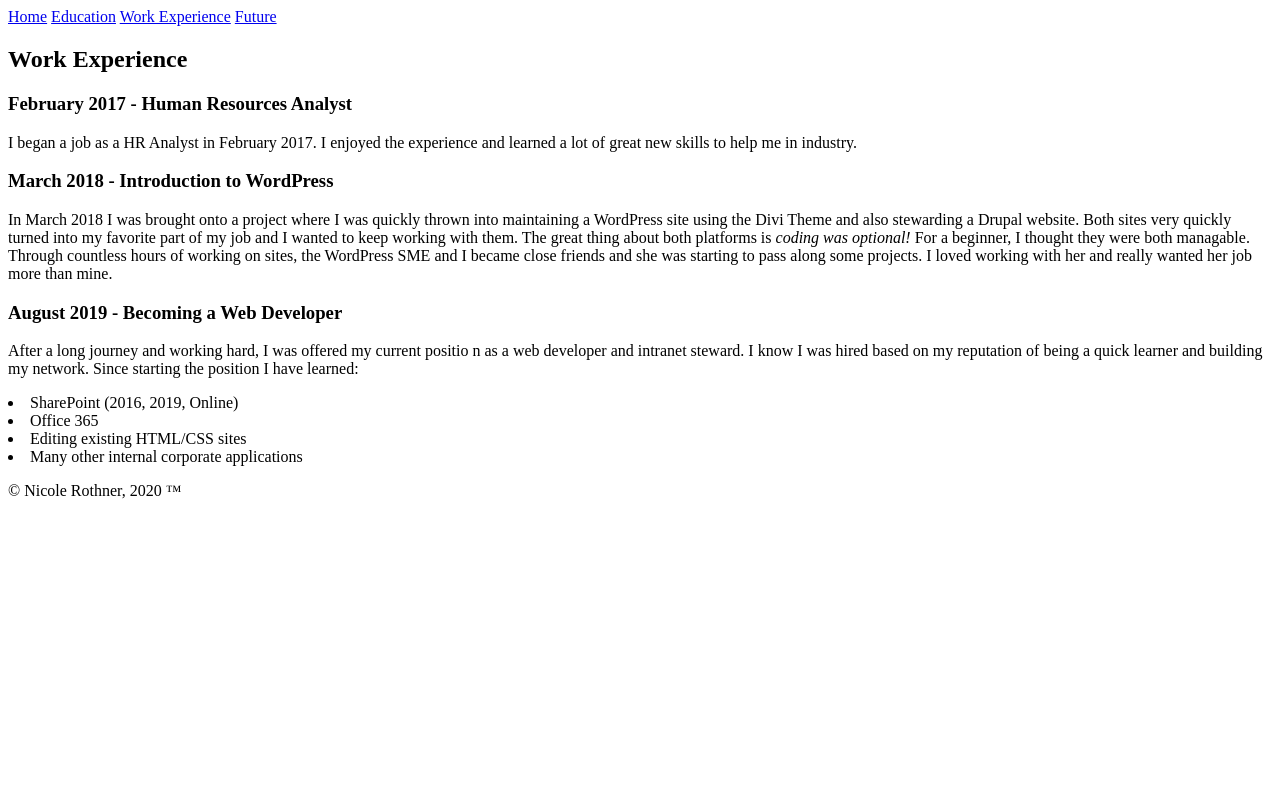
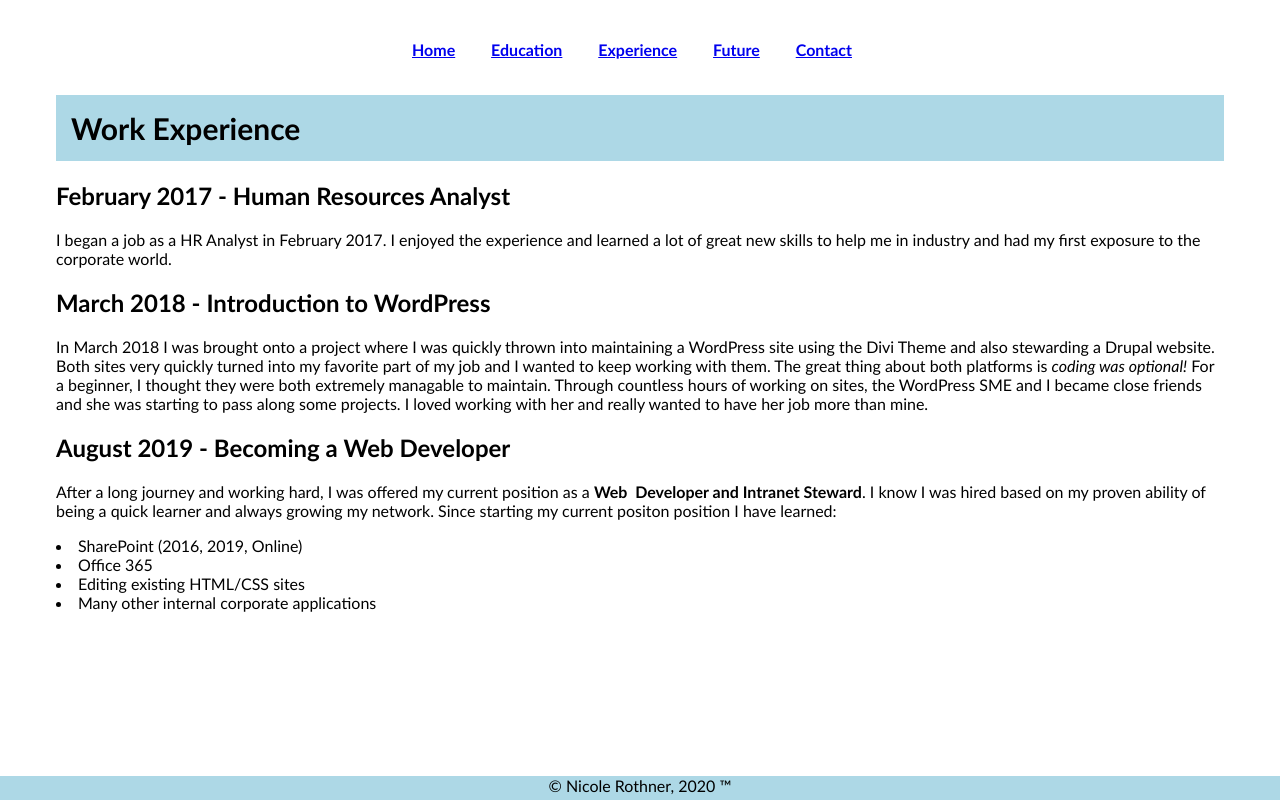
Before and after one commit to nrothner/practicesite1, a plain HTML site: page work_experience.html in a window 1280 px wide. Drawn offline with Linux system fonts and the light colour scheme.

Commit message:
Added CSS
Added CSS Style sheet and cleaned up text

```diff
--- /dev/null
+++ b/style.css
@@ -0,0 +1,33 @@
+
+body, html {
+	padding: 0em  1.5em 1em;
+	font-family: calibri;
+}
+
+ .nav {
+ 	font-weight: bold;
+ 	text-align:center;
+ 	text-orientation: justify;
+ 	word-spacing: 2em;
+ 	padding: 2em 1em 1em 0em;
+ 	margin-left: 0;
+ 	margin-right: 0;
+ 	font-color: white;
+ }
+
+footer {
+  position: fixed;
+  left: 0;
+  bottom: 0;
+  width: 100%;
+  height:1.5em;
+  background-color: lightblue;
+  color: black;
+  text-align: center;
+}
+
+h1 {
+	background-color: lightblue;
+	font-size: 30px;
+	padding: .5em;
+}
--- a/work_experience.html
+++ b/work_experience.html
@@ -5,22 +5,28 @@
 	<meta charset="utf-8">
 	<meta name="description" content="a page for practicing">
 	<meta http-equiv="X-UA-Compatible" content="IE=edge">
+	<link rel= "stylesheet" type="text/css" href = "style.css"/>
 	<title>Practice Site 1</title>
 </head>
 
 <body>
+	<div class="nav">
+  <nav>
   <a href="index.html">Home</a>
   <a href="education.html">Education</a>
-  <a href="work_experience.html">Work Experience</a>
+  <a href="work_experience.html">Experience</a>
   <a href="future.html">Future</a>
+  <a href="mailto:nrothner@gmu.edu">Contact</a>
+  </nav>
+  </div>
 
-<h2>Work Experience</h2>
-<h3>February 2017 - Human Resources Analyst</h3>
-<p>I began a job as a HR Analyst in February 2017. I enjoyed the experience and learned a lot of great new skills to help me in industry.
-<h3>March 2018 - Introduction to WordPress</h3>
-<p>In March 2018 I was brought onto a project where I was quickly thrown into maintaining a WordPress site using the Divi Theme and also stewarding a Drupal website. Both sites very quickly turned into my favorite part of my job and I wanted to keep working with them. The great thing about both platforms is <i>coding was optional!</i> For a beginner, I thought they were both managable. Through countless hours of working on sites, the WordPress SME and I became close friends and she was starting to pass along some projects. I loved working with her and really wanted her job more than mine.</p>
-<h3>August 2019 - Becoming a Web Developer</h3>
-<p>After a long journey and working hard, I was offered my current positio n as a web developer and intranet steward. I know I was hired based on my reputation of being a quick learner and building my network. Since starting the position I have learned:
+<h1>Work Experience</h1>
+<h2>February 2017 - Human Resources Analyst</h2>
+<p>I began a job as a HR Analyst in February 2017. I enjoyed the experience and learned a lot of great new skills to help me in industry and had my first exposure to the corporate world.</p>
+<h2>March 2018 - Introduction to WordPress</h2>
+<p>In March 2018 I was brought onto a project where I was quickly thrown into maintaining a WordPress site using the Divi Theme and also stewarding a Drupal website. Both sites very quickly turned into my favorite part of my job and I wanted to keep working with them. The great thing about both platforms is <i>coding was optional!</i> For a beginner, I thought they were both extremely managable to maintain. Through countless hours of working on sites, the WordPress SME and I became close friends and she was starting to pass along some projects. I loved working with her and really wanted to have her job more than mine.</p>
+<h2>August 2019 - Becoming a Web Developer</h2>
+<p>After a long journey and working hard, I was offered my current position as a <b>Web&nbsp; Developer and Intranet&nbsp;Steward</b>. I know I was hired based on my proven ability of being a quick learner and always growing my network. Since starting my current positon position I have learned:
 	<li>SharePoint (2016, 2019, Online)</li>
 	<li>Office 365</li>
 	<li>Editing existing HTML/CSS sites</li>
```
Also changed, not shown: education.html (+16 -6 lines), future.html (+13 -4 lines), index.html (+17 -8 lines).
